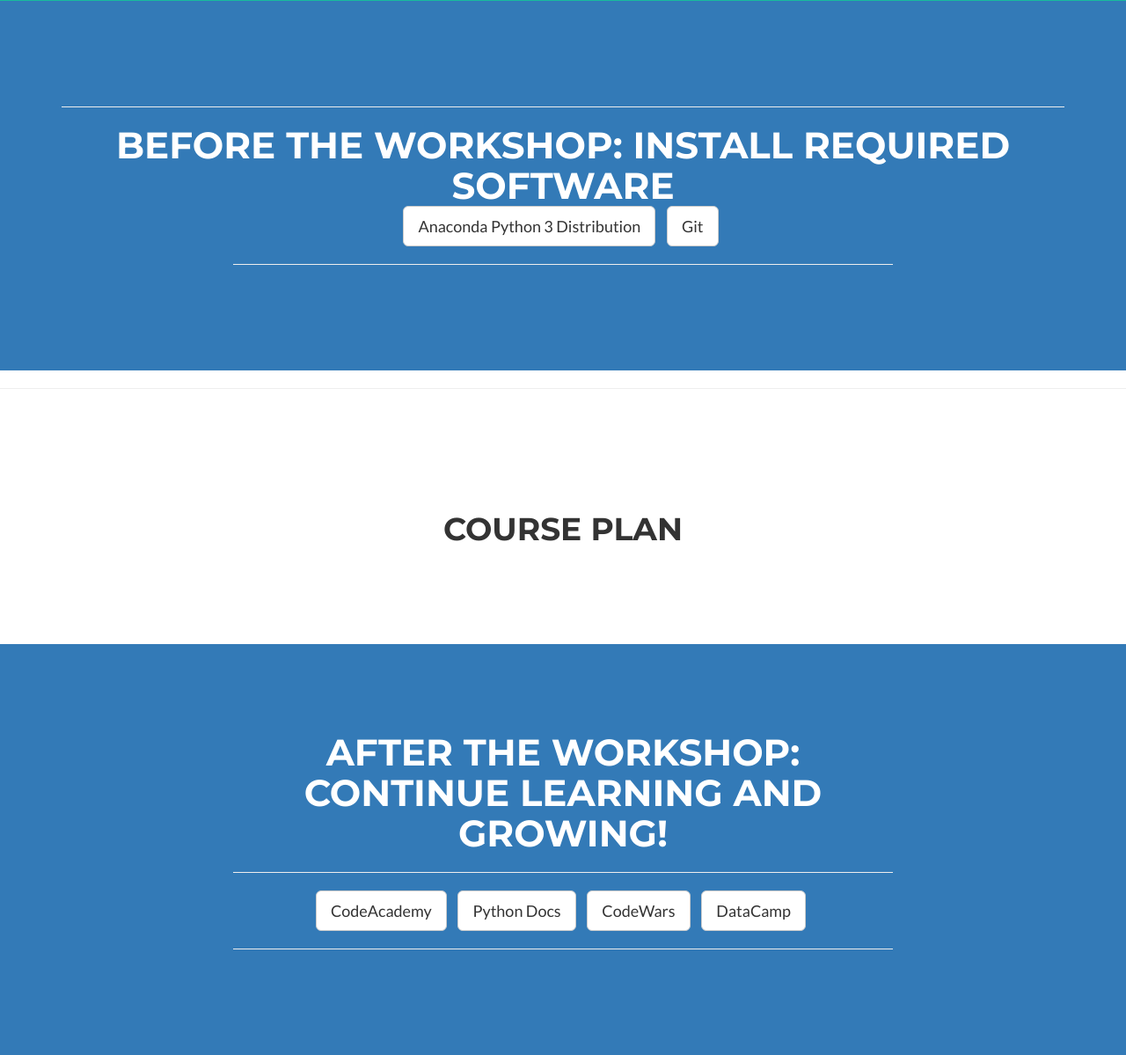
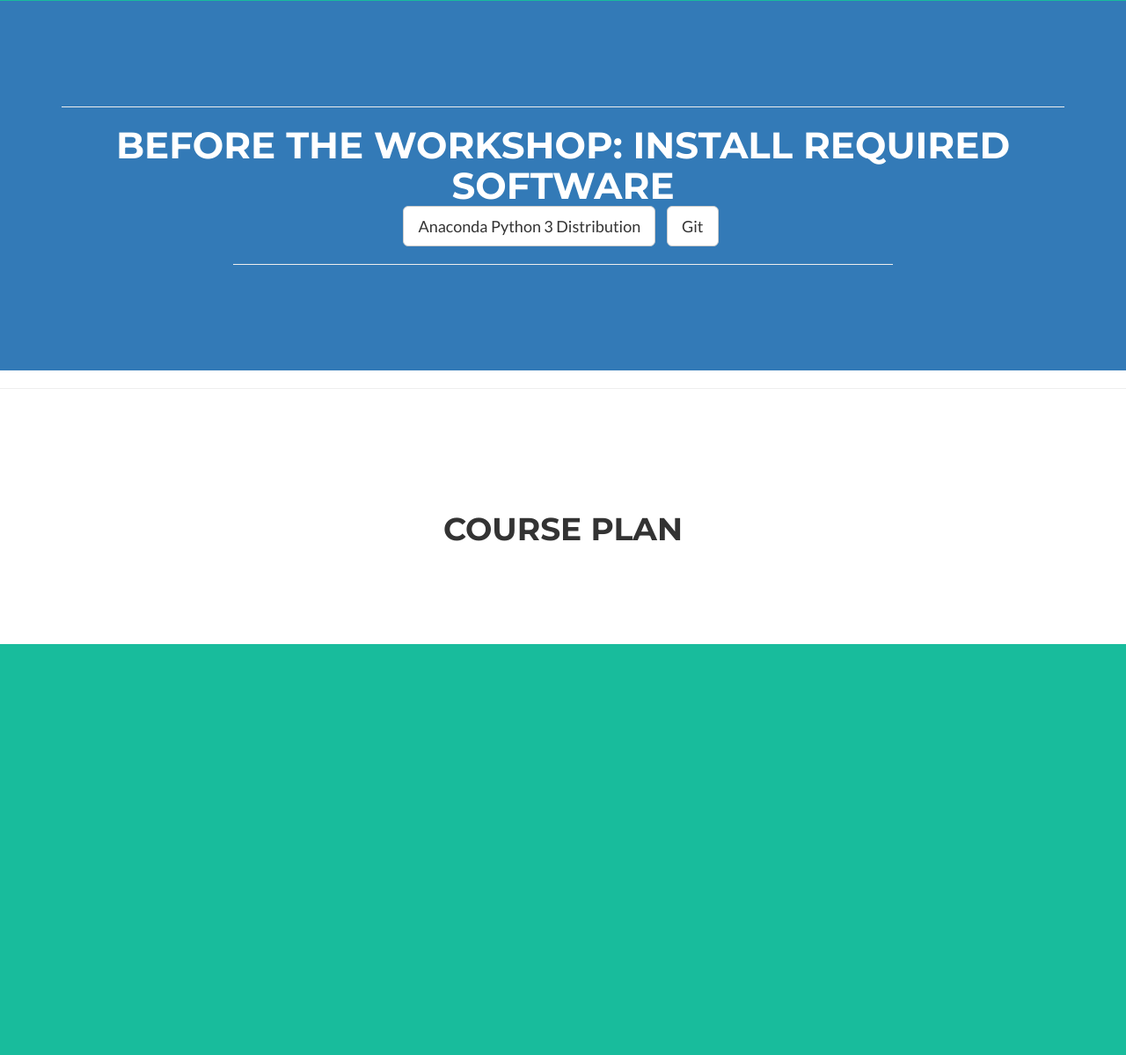
Before and after one commit to neuroneuro15/SciCourseSite2, a Flask app: page /workshop in a window 1280 px wide. Shown: the part 904-2103 px from the top of the page at 88% size. After the commit the page ends 1636 px from the top, so only its background shows below. Run offline with Flask 2, Linux system fonts and the light colour scheme; some libraries are stand-ins or nearby versions.

Commit message:
Moved "after the workshop" to its own resources page, wihch I can flesh out in a markdown file.

```diff
--- a/app/templates/base.html
+++ b/app/templates/base.html
@@ -35,7 +35,7 @@
                 <button type="button" class="navbar-toggle" data-toggle="collapse" data-target="#bs-example-navbar-collapse-1">
                     <span class="sr-only">Toggle navigation</span> Menu <i class="fa fa-bars"></i>
                 </button>
-                <a class="navbar-brand" href="#page-top">Start Bootstrap</a>
+                <a class="navbar-brand" href="#page-top">SciPy-Learn</a>
             </div>
 
             <!-- Collect the nav links, forms, and other content for toggling -->
@@ -45,7 +45,13 @@
                         <a href="#page-top"></a>
                     </li>
                     <li class="page-scroll">
-                        <a href="#portfolio">Portfolio</a>
+                        <a href="/">Home</a>
+                    </li>
+                    <li class="page-scroll">
+                        <a href="/workshop">Workshop</a>
+                    </li>
+                    <li class="page-scroll">
+                        <a href="/resources">Resources</a>
                     </li>
                     <li class="page-scroll">
                         <a href="#about">About</a>
--- a/app/templates/landing.html
+++ b/app/templates/landing.html
@@ -140,26 +140,6 @@ Python 4-Day Workshop
         <!-- /.container -->
     </section>
 
-    <section class="bg-primary" id="about">
-        <div class="container">
-            <div class="row">
-                <div class="col-lg-8 col-lg-offset-2 text-center">
-                    <h2 class="section-heading">After the Workshop: Continue Learning and Growing!</h2>
-                    <hr class="light">
-                    <ul class="list-inline">
-                        {% for name, url in [('CodeAcademy', "https://www.codecademy.com/"),
-                                             ("Python Docs", "https://docs.python.org/3/"),
-                                             ("CodeWars", "https://www.codewars.com/"),
-                                             ('DataCamp', "https://www.datacamp.com/home")] %}
-                            <li>
-                                <a href={{ url }} class="btn btn-default btn-lg"> {{ name }}</a>
-                            </li>
-                        {% endfor %}
-                    </ul>
-                    <hr class="light">
-                </div>
-            </div>
-        </div>
-    </section>
+
 
 {% endblock %}
--- a/run.py
+++ b/run.py
@@ -23,6 +23,11 @@ def workshop():
 
 
 
+@app.route('/resources')
+def further_resources():
+    page = flatpages.get_or_404('online_resources')
+    return render_template('learning_resources.html', page=page)
+
 
 @app.route('/pygments.css')
 def pygments_css():
```
Also changed, not shown: app/content/online_resources.md (added, +14 -0 lines), app/templates/learning_resources.html (added, +13 -0 lines).
